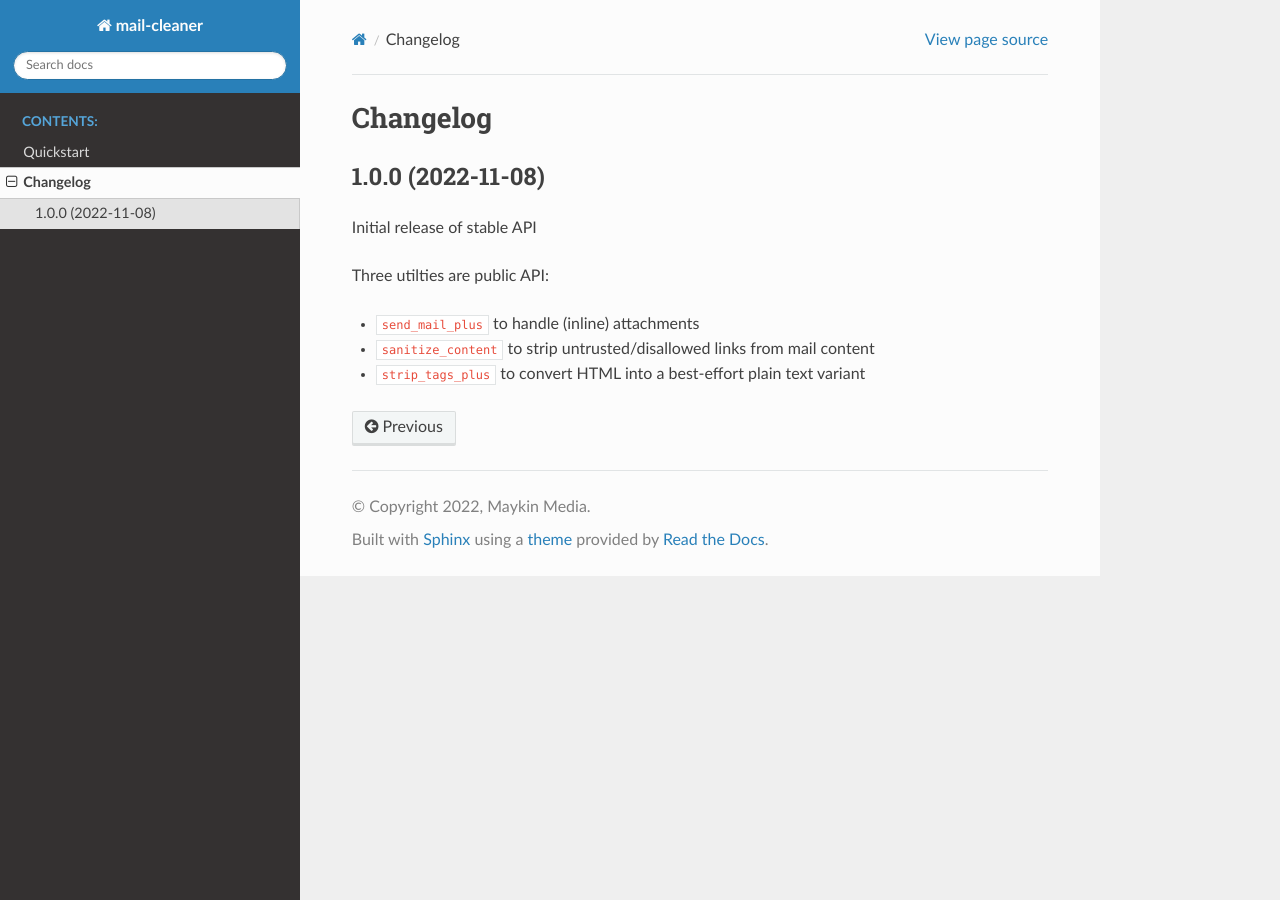
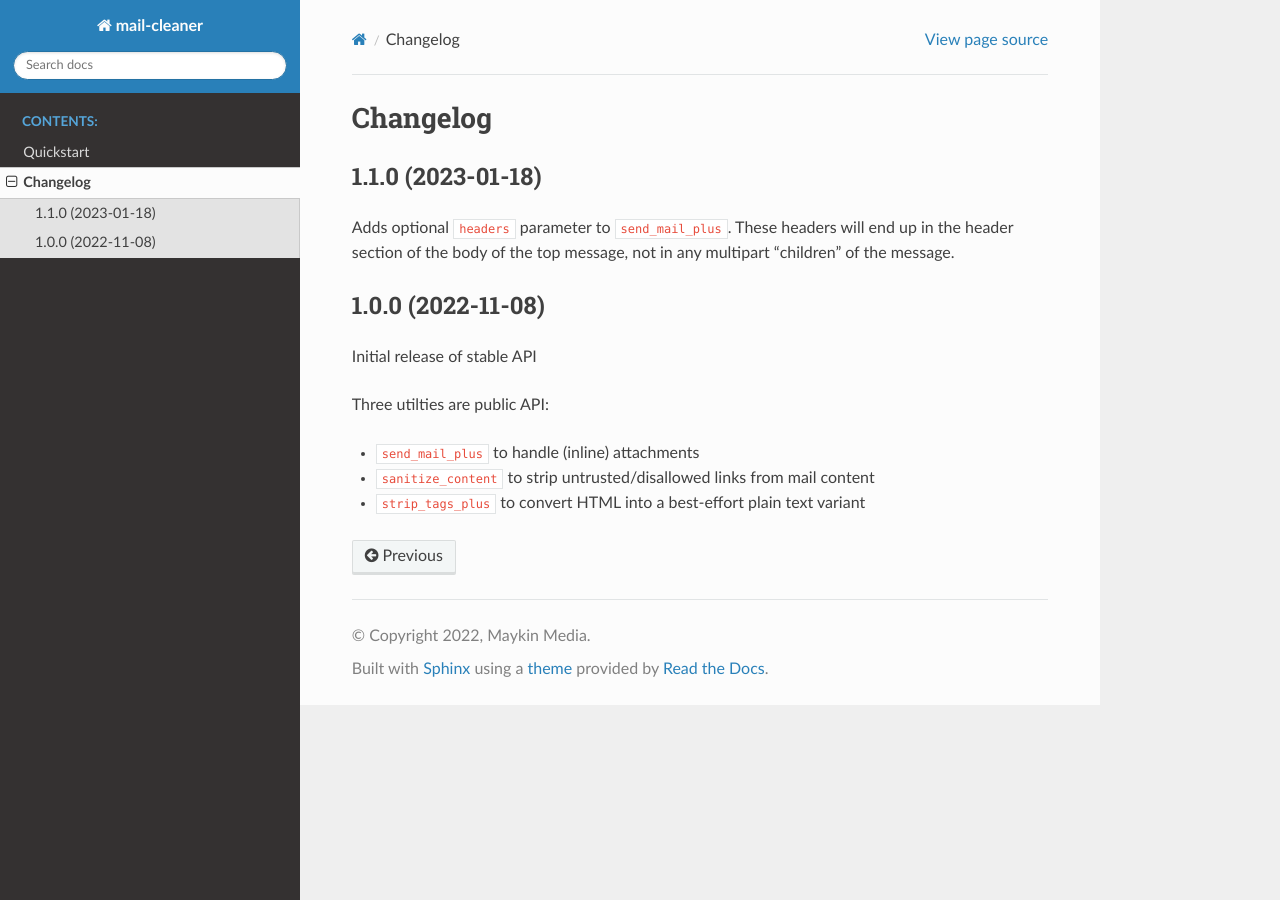
Before and after one commit to maykinmedia/mail-cleaner, a Sphinx documentation site: the page built from docs/changelog.rst, in a window 1280 px wide. Built offline with Sphinx 7.4.7 and the Read the Docs theme 2.0.0, drawn with Linux system fonts in a browser that asks for light colours.

Commit message:
🔖 Tag 1.1.0 release

```diff
--- a/CHANGELOG.rst
+++ b/CHANGELOG.rst
@@ -1,6 +1,13 @@
 =========
 Changelog
 =========
+
+1.1.0 (2023-01-18)
+==================
+
+Adds optional ``headers`` parameter to ``send_mail_plus``. These headers will
+end up in the header section of the body of the top message, not in any
+multipart "children" of the message.
 
 1.0.0 (2022-11-08)
 ==================
--- a/README.rst
+++ b/README.rst
@@ -1,7 +1,7 @@
 mail-cleaner
 ============
 
-:Version: 1.0.0
+:Version: 1.1.0
 :Source: https://github.com/maykinmedia/mail-cleaner
 :Keywords: django, email, sanitize
 :PythonVersion: 3.9
@@ -41,7 +41,7 @@
 Local development
 =================
 
-To install and develop the library locally, use::
+To install and develop the library locally, use:
 
 .. code-block:: bash
 
--- a/docs/conf.py
+++ b/docs/conf.py
@@ -26,7 +26,7 @@ copyright = "2022, Maykin Media"
 author = "Maykin Media"
 
 # The full version, including alpha/beta/rc tags
-release = "1.0.0"
+release = "1.1.0"
 
 
 # -- General configuration ---------------------------------------------------
--- a/setup.cfg
+++ b/setup.cfg
@@ -2,7 +2,7 @@
 # see http://setuptools.readthedocs.io/en/latest/setuptools.html#configuring-setup-using-setup-cfg-files
 [metadata]
 name = mail-cleaner
-version = 1.0.0
+version = 1.1.0
 description = Handle and sanitize HTML & text emails
 long_description = file: README.rst
 url = https://github.com/maykinmedia/mail-cleaner
```
Also changed, not shown: .bumpversion.cfg.
